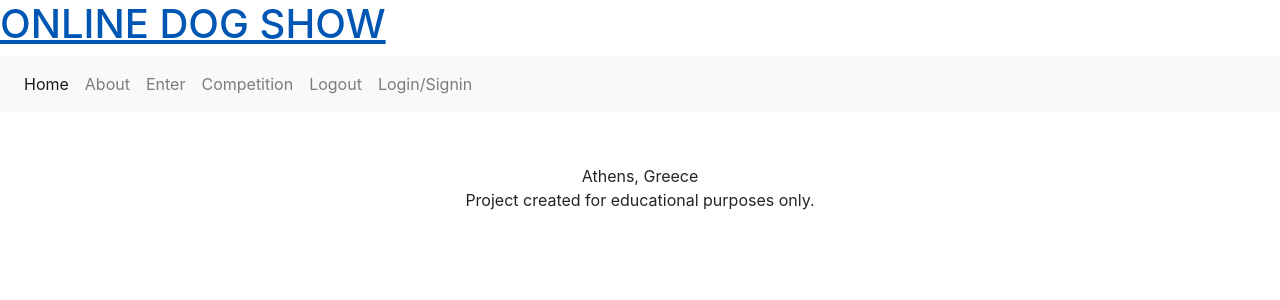
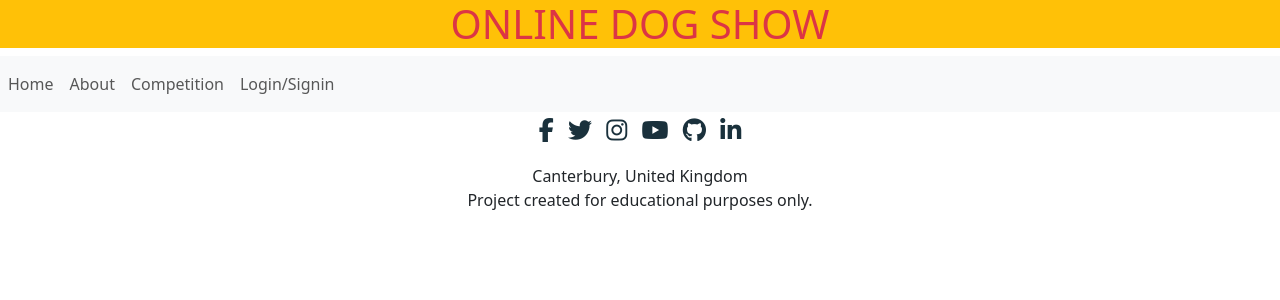
Before and after one commit to DarkoZlatarek/online_dog_show, a Django app: template templates/base.html in a window 1280 px wide. Shown: the top 300 px of the page. Run offline with Django 3.2, Linux system fonts and the light colour scheme; the template is opened without the code that fills it, so the values that code supplies are empty; parts of the project's set-up code (start-up, migrations or seed data) failed here and were passed over; some libraries are stand-ins or nearby versions.

Commit message:
Add style to header and fontawesome library

```diff
--- a/competition/views.py
+++ b/competition/views.py
@@ -3,7 +3,7 @@ from django.views import generic
 from .models import Enter
 
 
-class EntriesList(genetic.ListView):
+class EntriesList(generic.ListView):
 
     model = Enter
     queryset = Enter.objects.filter(status=1).order_by('-created_on')
--- a/static/css/style.css
+++ b/static/css/style.css
@@ -1,3 +1,8 @@
+.logo-name {
+    text-decoration: none;
+    text-align: center;
+}
+
 /* SOCIAL LINKS */
 .social-icons {
     text-align: center;
--- a/templates/base.html
+++ b/templates/base.html
@@ -8,18 +8,21 @@
     <meta name="description" content="Online dog photo competition.">
     <meta name="keywords" content="Online dog show, dog, show, competition, enter">
 
-    <link rel="stylesheet" href="https://cdn.jsdelivr.net/npm/bootstrap@4.6.2/dist/css/bootstrap.min.css"
-        integrity="sha384-xOolHFLEh07PJGoPkLv1IbcEPTNtaed2xpHsD9ESMhqIYd0nLMwNLD69Npy4HI+N" crossorigin="anonymous">
+    <link href="https://cdn.jsdelivr.net/npm/bootstrap@5.3.0-alpha3/dist/css/bootstrap.min.css" rel="stylesheet">
     <link rel="stylesheet" href="{% static 'css/style.css' %}">
 
+    <script src="https://kit.fontawesome.com/e7d1b9f4c6.js" crossorigin="anonymous"></script>
+    <script src="https://cdn.jsdelivr.net/npm/bootstrap@5.3.0-alpha3/dist/js/bootstrap.bundle.min.js"
+        integrity="sha384-ENjdO4Dr2bkBIFxQpeoTz1HIcje39Wm4jDKdf19U8gI4ddQ3GYNS7NTKfAdVQSZe" crossorigin="anonymous">
+    </script>
     <title>Online Dog Show</title>
 </head>
 <body>
     <header>
 
-        <div class="logo-tagline">
-            <a href="{% url 'home' %}" class="logo-link">
-                <h1>ONLINE DOG SHOW</span></h1>
+        <div class="text-bg-warning">
+            <a href="{% url 'home' %}" class="logo-name">
+                <h1 class="text-danger">ONLINE DOG SHOW</h1>
             </a>
         </div>
 
@@ -32,23 +35,31 @@
             <div class="collapse navbar-collapse" id="navbarSupportedContent">
                 <ul class="navbar-nav mr-auto">
                     <li class="nav-item active">
-                        <a class="nav-link" href="#">Home</a>
+                        <a class="nav-link" href="{% url 'home' %}">Home</a>
                     </li>
                     <li class="nav-item">
                         <a class="nav-link" href="#">About</a>
                     </li>
+
+                    {% if user.is_authenticated %}
                     <li class="nav-item">
                         <a class="nav-link" href="#">Enter</a>
                     </li>
+                    {% endif %}
+
                     <li class="nav-item">
                         <a class="nav-link" href="#">Competition</a>
                     </li>
+
+                    {% if user.is_authenticated %}
                     <li class="nav-item">
                         <a class="nav-link" href="#">Logout</a>
                     </li>
+                    {% else %}
                     <li class="nav-item">
                         <a class="nav-link" href="#">Login/Signin</a>
                     </li>
+                    {% endif %}
                 </ul>
             </div>
         </nav>
@@ -108,7 +119,7 @@
 
         <!-- LOCATION & DISCLAIMER -->
         <div class="footer-text">
-            <p>Athens, Greece<br>Project created for educational purposes only.</p>
+            <p>Canterbury, United Kingdom<br>Project created for educational purposes only.</p>
         </div>
     </footer>
 
```
